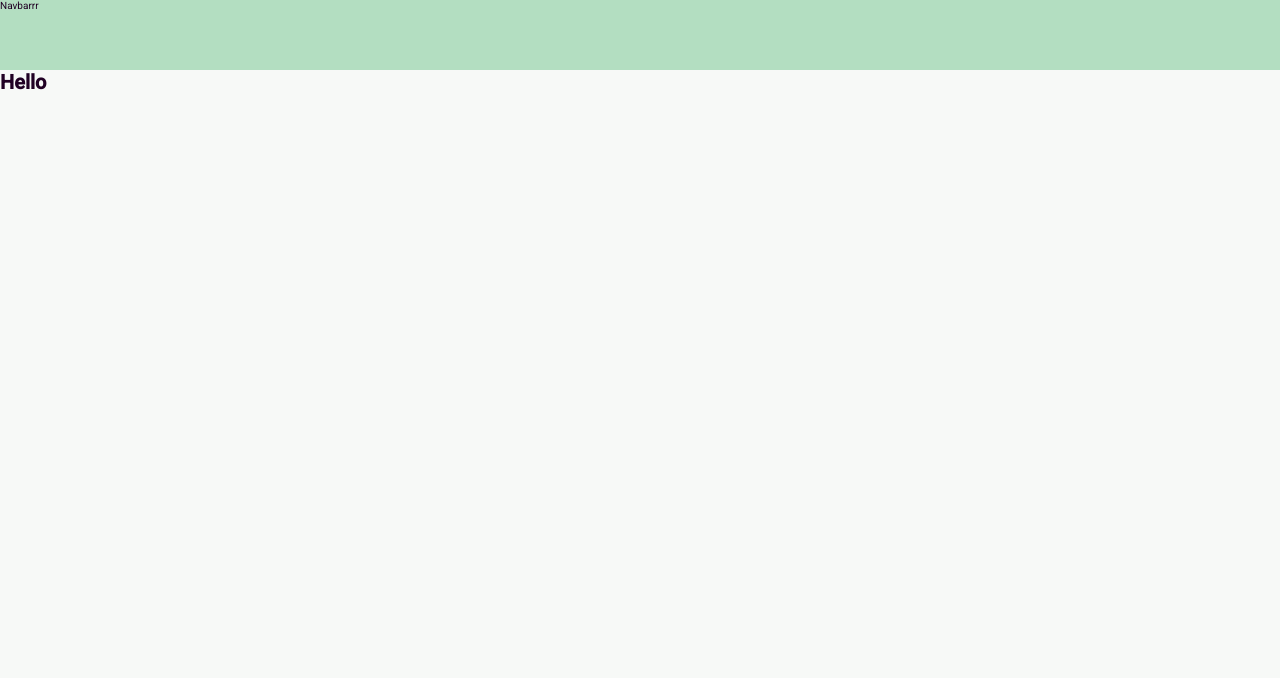
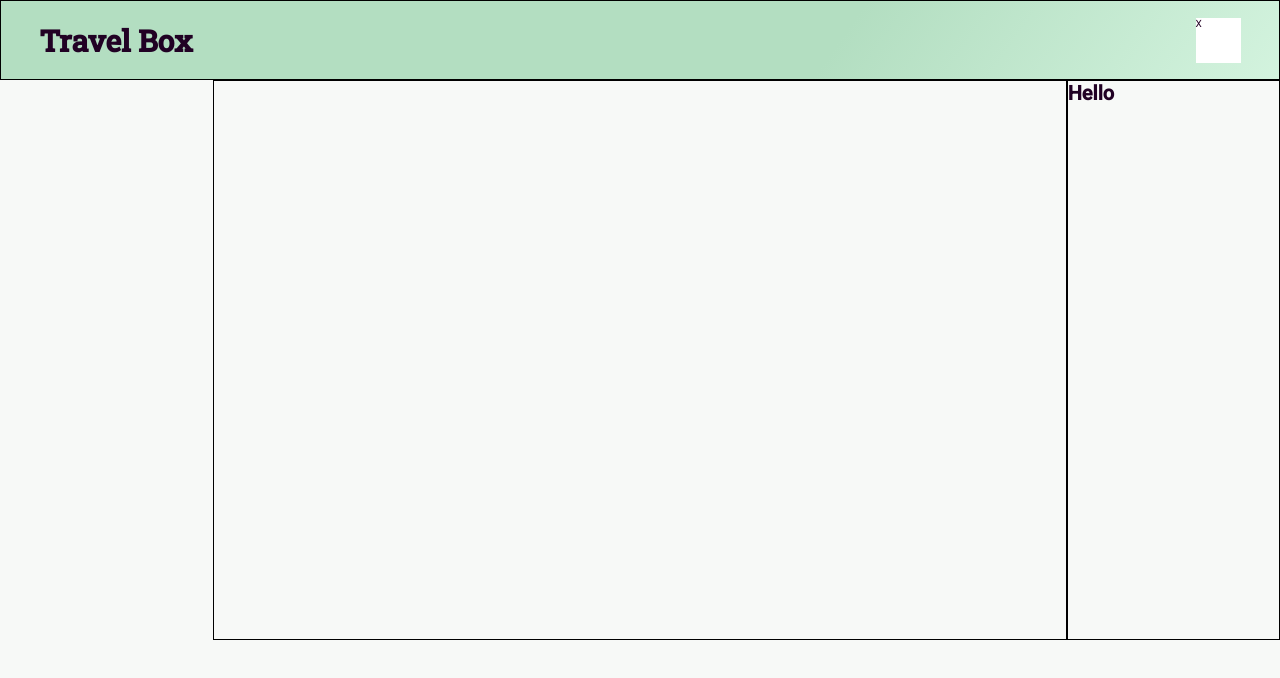
Before and after one commit to smilelk4/TravelBox_frontend, a React (Create React App) app in the folder frontend/: page / in a window 1280 px wide. Shown: the top 678 px of the page. Built offline with nearby package versions, Linux system fonts and the light colour scheme.

Commit message:
Implement css grid to main landing page

```diff
--- a/frontend/src/App.js
+++ b/frontend/src/App.js
@@ -1,11 +1,27 @@
 import React from 'react';
 import Navbar from './components/Navbar';
+import Main from './components/Main';
 
 function App() {
   return (
-    <div className="App">
+    <div className="app">
       <Navbar />
+      <Main />
       <h1>Hello</h1>
+      {/* <h1>Hello</h1>
+      <h1>Hello</h1>
+      <h1>Hello</h1>
+      <h1>Hello</h1>
+      <h1>Hello</h1>
+      <h1>Hello</h1>
+      <h1>Hello</h1>
+      <h1>Hello</h1>
+      <h1>Hello</h1>
+      <h1>Hello</h1>
+      <h1>Hello</h1>
+      <h1>Hello</h1>
+      <h1>Hello</h1>
+      <h1>Hello</h1> */}
     </div>
   );
 }
--- /dev/null
+++ b/frontend/src/components/Main.jsx
@@ -0,0 +1,10 @@
+import React from 'react';
+
+const Main = () => {
+  return (
+    <main className='main'>
+    </main>
+  );
+}
+
+export default Main;
--- a/frontend/src/components/Navbar.jsx
+++ b/frontend/src/components/Navbar.jsx
@@ -2,8 +2,9 @@ import React from 'react';
 
 const Navbar = () => {
   return (
-    <nav id='navbar'>
-      Navbarrr
+    <nav className='navbar'>
+      <h1 className='navbar__title'>Travel Box</h1>
+      <div className='navbar__hamburger'>X</div>
     </nav>
   );
 }
--- a/frontend/src/styles/abstracts/_variables.scss
+++ b/frontend/src/styles/abstracts/_variables.scss
@@ -1,10 +1,26 @@
-$color-font-main: #210124;
-$color-green-dark: #1A535C;
-$color-green-mid: #B3DEC1;
-$color-green-light: #DBF9F0;
-$color-bg-light: #F7F9F7;
+@import url('https://fonts.googleapis.com/css2?family=Roboto:ital,wght@0,400;0,500;1,300;1,400&display=swap');
+@import url('https://fonts.googleapis.com/css2?family=Roboto+Slab:wght@300;400;500&display=swap');
+@import url('https://fonts.googleapis.com/css2?family=Montserrat:ital,wght@0,300;0,400;0,500;0,600;1,300;1,400&display=swap');
+@import url('https://fonts.googleapis.com/css2?family=Open+Sans:ital,wght@0,300;0,400;0,600;1,300;1,400&display=swap');
+
+$color-font-main: rgba(33, 1, 36, 1);
+$color-font-grey1: rgb(88, 88, 88);
+
+$color-green-dark: rgba(26, 83, 92, 1);
+$color-green-mid: rgba(179, 222, 193, 1);
+$color-green-midlight: rgba(211, 243, 222, 1);
+$color-green-light: rgba(219, 249, 240, 1);
+
+$color-bg-light: rgba(247, 249, 247, 1);
 
 // #FFB17A
 // #A63446
 // #EF767A
 // #A39594
+
+$font-roboto: 'Roboto';
+$font-roboto-slab: 'Roboto Slab';
+$font-monteserrat: 'Montserrat';
+$font-open-sans: 'Open Sans';
+
+$gradient-green1: linear-gradient(125deg, $color-green-mid 65%, $color-green-midlight);
--- a/frontend/src/styles/base/_typography.scss
+++ b/frontend/src/styles/base/_typography.scss
@@ -1,13 +1,9 @@
-@import url('https://fonts.googleapis.com/css2?family=Roboto:ital,wght@0,400;0,500;1,300;1,400&display=swap');
-@import url('https://fonts.googleapis.com/css2?family=Roboto+Slab:wght@300;400;500&display=swap');
-@import url('https://fonts.googleapis.com/css2?family=Montserrat:ital,wght@0,300;0,400;0,500;0,600;1,300;1,400&display=swap');
-@import url('https://fonts.googleapis.com/css2?family=Open+Sans:ital,wght@0,300;0,400;0,600;1,300;1,400&display=swap');
-
-$font-roboto: 'Roboto';
-$font-roboto-slab: 'Roboto Slab';
-$font-monteserrat: 'Montserrat';
-$font-open-sans: 'Open Sans';
-
 html {
   font-family: 'Roboto', 'Open Sans', 'Montserrat', sans-serif;
 }
+
+.navbar {
+  &__title {
+    font-family: $font-roboto-slab;
+  }
+}
--- /dev/null
+++ b/frontend/src/styles/components/_main.scss
@@ -0,0 +1,5 @@
+.main {
+  width: 100%;
+  height: 100%;
+  grid-column: 2 / -2;
+}
--- a/frontend/src/styles/components/_navbar.scss
+++ b/frontend/src/styles/components/_navbar.scss
@@ -1,5 +1,20 @@
-#navbar {
-  width: 100vw;
-  height: 7rem;
-  background-color: $color-green-mid;
+.navbar {
+  background: $gradient-green1;
+  padding: 0 3vw;
+
+  grid-column: 1 / -1;
+
+  display: flex;
+  justify-content: space-between;
+  align-items: center;
+
+  &__title {
+    font-size: 3rem;
+  }
+
+  &__hamburger {
+    width: 4.5rem;
+    height: 4.5rem;
+    background-color: white;
+  }
 }
--- /dev/null
+++ b/frontend/src/styles/layout/_app.scss
@@ -0,0 +1,11 @@
+.app {
+  width: 100vw;
+
+  display: grid;
+  grid-template-columns: repeat(auto-fit, minmax(20rem, 1fr));
+  grid-template-rows: 8rem 70vh;
+
+  & > * {
+    border: 1px solid black;
+  }
+}
--- a/frontend/src/styles/main.scss
+++ b/frontend/src/styles/main.scss
@@ -5,3 +5,6 @@
 @import 'abstracts/mixins';
 
 @import 'components/navbar';
+@import 'components/main';
+
+@import 'layout/app';
```
